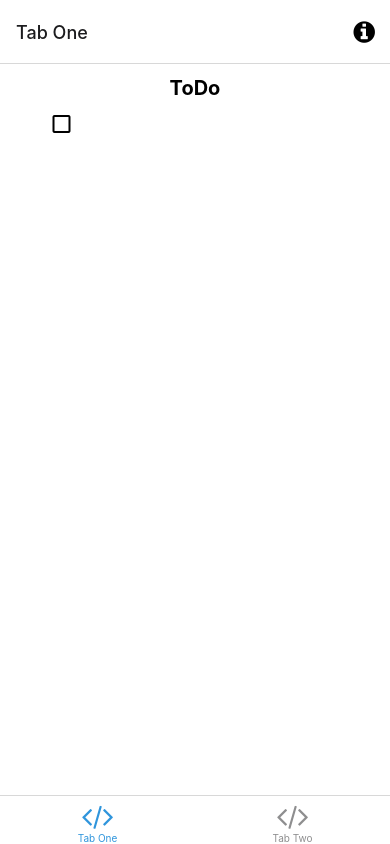
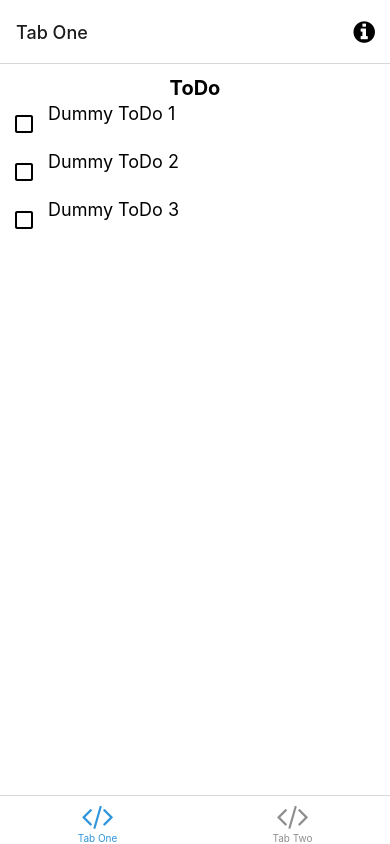
Before and after one commit to nitrolo/ToDoList, a React Native app in the folder NitroCollab/: screen /TabOne in a window 390 px wide. Built offline with nearby package versions, Linux system fonts and the light colour scheme; what expo-linking would draw is missing.

Commit message:
added reacts hooks to ToDoItem

```diff
--- a/NitroCollab/components/ToDoItem/index.tsx
+++ b/NitroCollab/components/ToDoItem/index.tsx
@@ -1,9 +1,26 @@
-import React, { useState } from 'react';
+import React, { useEffect, useState } from 'react';
 import { View, TextInput } from 'react-native';
 import Checkbox from '../Checkbox';
 
-const ToDoItem = () => {
+interface ToDoItemProps {
+  todo: {
+    id: string;
+    content: string;
+    isCompleted: boolean;
+  };
+}
+
+const ToDoItem = ({ todo }: ToDoItemProps) => {
   const [isChecked, setisChecked] = useState(false);
+  const [content, setContent] = useState('');
+
+  useEffect(() => {
+    if (!todo) {
+      return;
+    }
+    setisChecked(todo.isCompleted);
+    setContent(todo.content);
+  }, [todo]);
 
   return (
     <View
@@ -19,6 +36,8 @@ const ToDoItem = () => {
 
       {/* Text input */}
       <TextInput
+        value={content}
+        onChangeText={setContent}
         style={{
           color: 'black',
           flex: 1,
--- a/NitroCollab/screens/TabOneScreen.tsx
+++ b/NitroCollab/screens/TabOneScreen.tsx
@@ -1,13 +1,36 @@
-import React from 'react';
-import { StyleSheet } from 'react-native';
+import React, { useState } from 'react';
+import { FlatList, StyleSheet } from 'react-native';
 import ToDoItem from '../components/ToDoItem';
 import { Text, View } from '../components/Themed';
 
 export default function TabOneScreen() {
+  const [todos, setTodos] = useState([
+    {
+      id: '1',
+      content: 'Dummy ToDo 1',
+      isCompleted: false,
+    },
+    {
+      id: '2',
+      content: 'Dummy ToDo 2',
+      isCompleted: false,
+    },
+    {
+      id: '3',
+      content: 'Dummy ToDo 3',
+      isCompleted: false,
+    },
+  ]);
+
   return (
     <View style={styles.container}>
       <Text style={styles.title}>ToDo</Text>
-      <ToDoItem />
+
+      <FlatList
+        data={todos}
+        renderItem={({ item }) => <ToDoItem todo={item} />}
+        style={{ width: '100%' }}
+      />
     </View>
   );
 }
```
